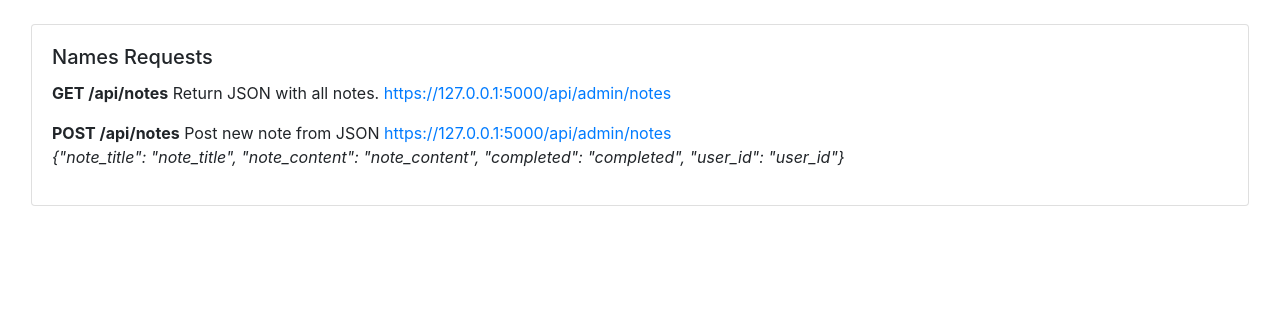
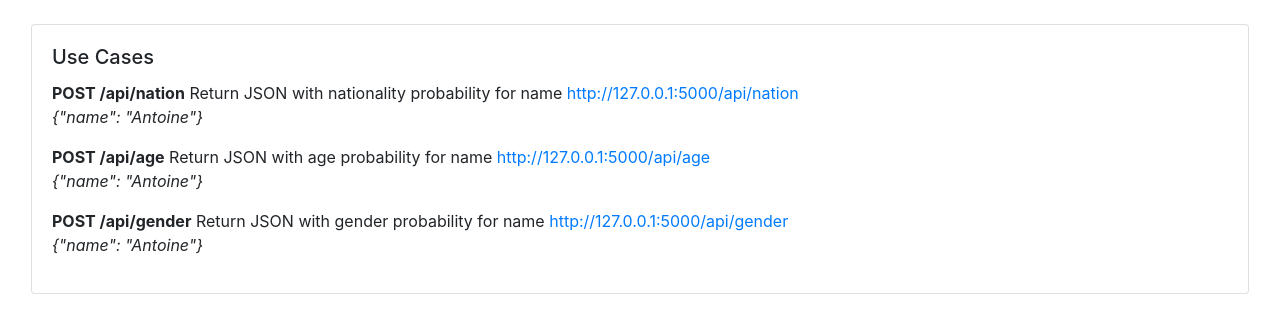
Before and after one commit to antoineGH/api_names, a Flask app: page / in a window 1280 px wide. Shown: the part 56-389 px from the top of the page. Run offline with Flask 2, Linux system fonts and the light colour scheme; some libraries are stand-ins or nearby versions.

Commit message:
update documentation

```diff
--- a/templates/documentation.html
+++ b/templates/documentation.html
@@ -43,10 +43,13 @@
 				<div class="col mx-3">
 					<div class="card">
 						<div class="card-body">
-							<h5 class="card-title">Names Requests</h5>
-							<p><span style='font-weight: 675;'>GET /api/notes</span> Return JSON with all notes. <a href="https://127.0.0.1:5000/api/admin/notes" class="card-link">https://127.0.0.1:5000/api/admin/notes</a></p>
-							<p style="margin-bottom: 0;"><span style='font-weight: 675;'>POST /api/notes</span> Post new note from JSON <a href="https://127.0.0.1:5000/api/admin/notes" class="card-link">https://127.0.0.1:5000/api/admin/notes</a></p>
-							<p style="font-style: italic;">{"note_title": "note_title", "note_content": "note_content", "completed": "completed", "user_id": "user_id"}</p>
+							<h5 class="card-title">Use Cases</h5>
+							<p style="margin-bottom: 0;"><span style='font-weight: 675;'>POST /api/nation</span> Return JSON with nationality probability for name <a href="http://127.0.0.1:5000/api/nation" class="card-link">http://127.0.0.1:5000/api/nation</a></p>
+							<p style="font-style: italic;">{"name": "Antoine"}</p>
+							<p style="margin-bottom: 0;"><span style='font-weight: 675;'>POST /api/age</span> Return JSON with age probability for name <a href="http://127.0.0.1:5000/api/age" class="card-link">http://127.0.0.1:5000/api/age</a></p>
+							<p style="font-style: italic;">{"name": "Antoine"}</p>
+							<p style="margin-bottom: 0;"><span style='font-weight: 675;'>POST /api/gender</span> Return JSON with gender probability for name <a href="http://127.0.0.1:5000/api/gender" class="card-link">http://127.0.0.1:5000/api/gender</a></p>
+							<p style="font-style: italic;">{"name": "Antoine"}</p>
 						</div>
 					</div>
 				</div>
```
